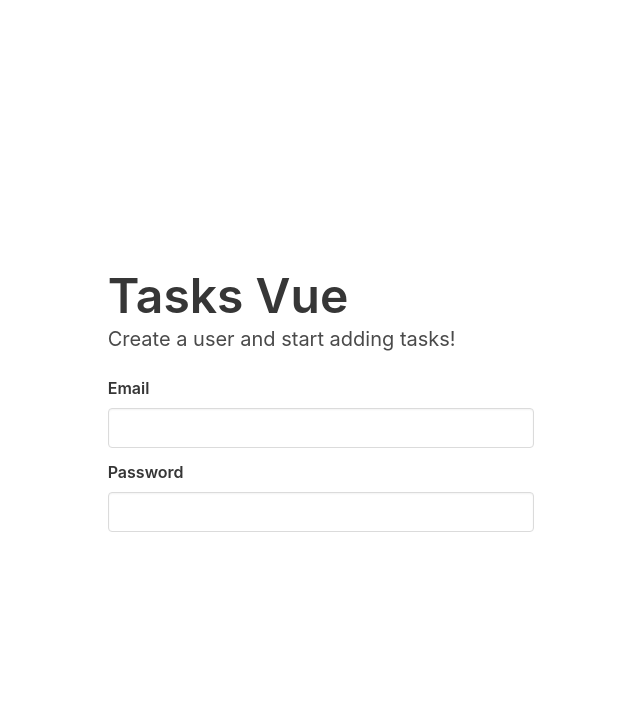
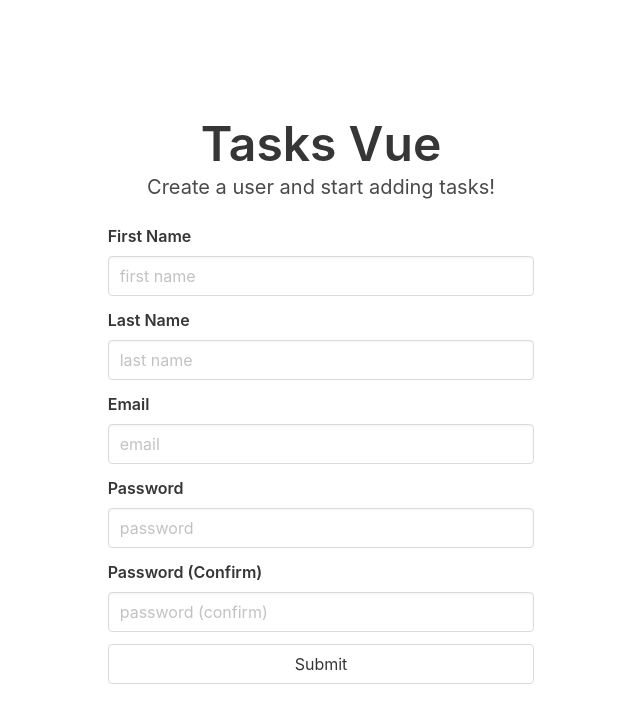
Before and after one commit to tbcorr/tasks-vue, a Vue app: page /register in a window 1280 px wide. Shown: the top 722 px of the page, without its empty margins (319-959 px from the left). Built offline with nearby package versions, Linux system fonts and the light colour scheme.

Commit message:
fleshout register form template

```diff
--- a/src/components/Register.vue
+++ b/src/components/Register.vue
@@ -2,13 +2,23 @@
   <div class="register">
     <h1 class="title is-1">Tasks Vue</h1>
     <p class="subtitle">Create a user and start adding tasks!</p>
-    <form class="registration-form">
-      <b-field label="Email" v-model="email">
-        <b-input type="email"></b-input>
+    <form class="registration-form" method="post">
+      <b-field label="First Name">
+        <b-input type="text" name="firstName" placeholder="first name" v-model="firstName"></b-input>
+      </b-field>
+      <b-field label="Last Name">
+        <b-input type="text" name="lastName" placeholder="last name" v-model="lastName"></b-input>
+      </b-field>
+      <b-field label="Email">
+        <b-input type="email" name="email" placeholder="email" v-model="email"></b-input>
       </b-field>
       <b-field label="Password">
-        <b-input type="text"></b-input>
+        <b-input type="text" name="password" placeholder="password" v-model="email"></b-input>
       </b-field>
+      <b-field label="Password (Confirm)">
+        <b-input type="text" name="passwordConfirm" placeholder="password (confirm)" v-model="email"></b-input>
+      </b-field>
+      <button class="button is-fullwidth">Submit</button>
     </form>
   </div>
 </template>
@@ -29,5 +39,9 @@ export default {
 <style lang="scss">
 .register {
   width: 33.33%;
+
+  h1, p {
+    text-align: center;
+  }
 }
 </style>
--- a/src/main.js
+++ b/src/main.js
@@ -17,6 +17,7 @@ const routes = [
     component: Register
   }
 ]
+
 const router = new VueRouter({
   mode: 'history',
   routes
```
